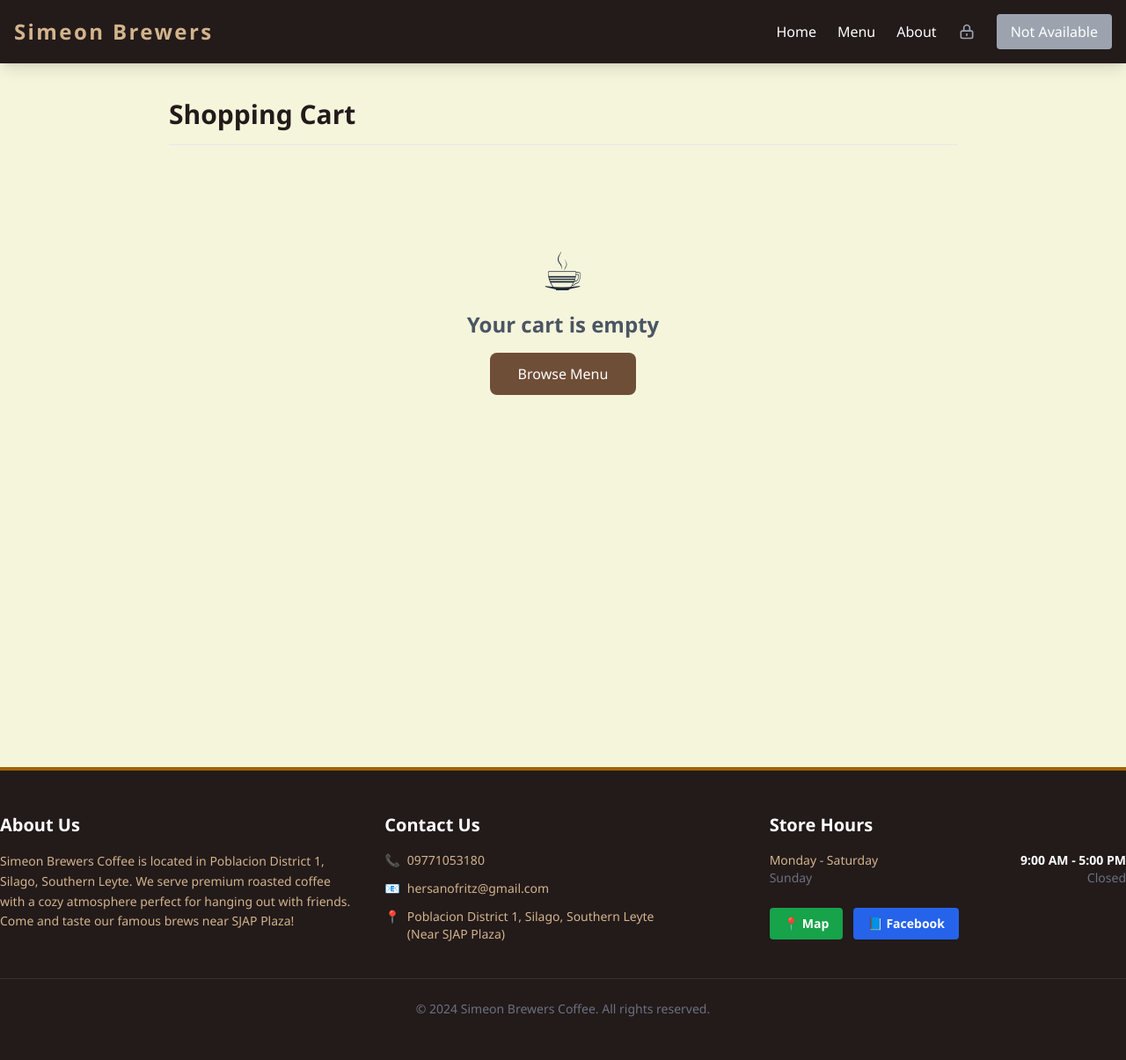
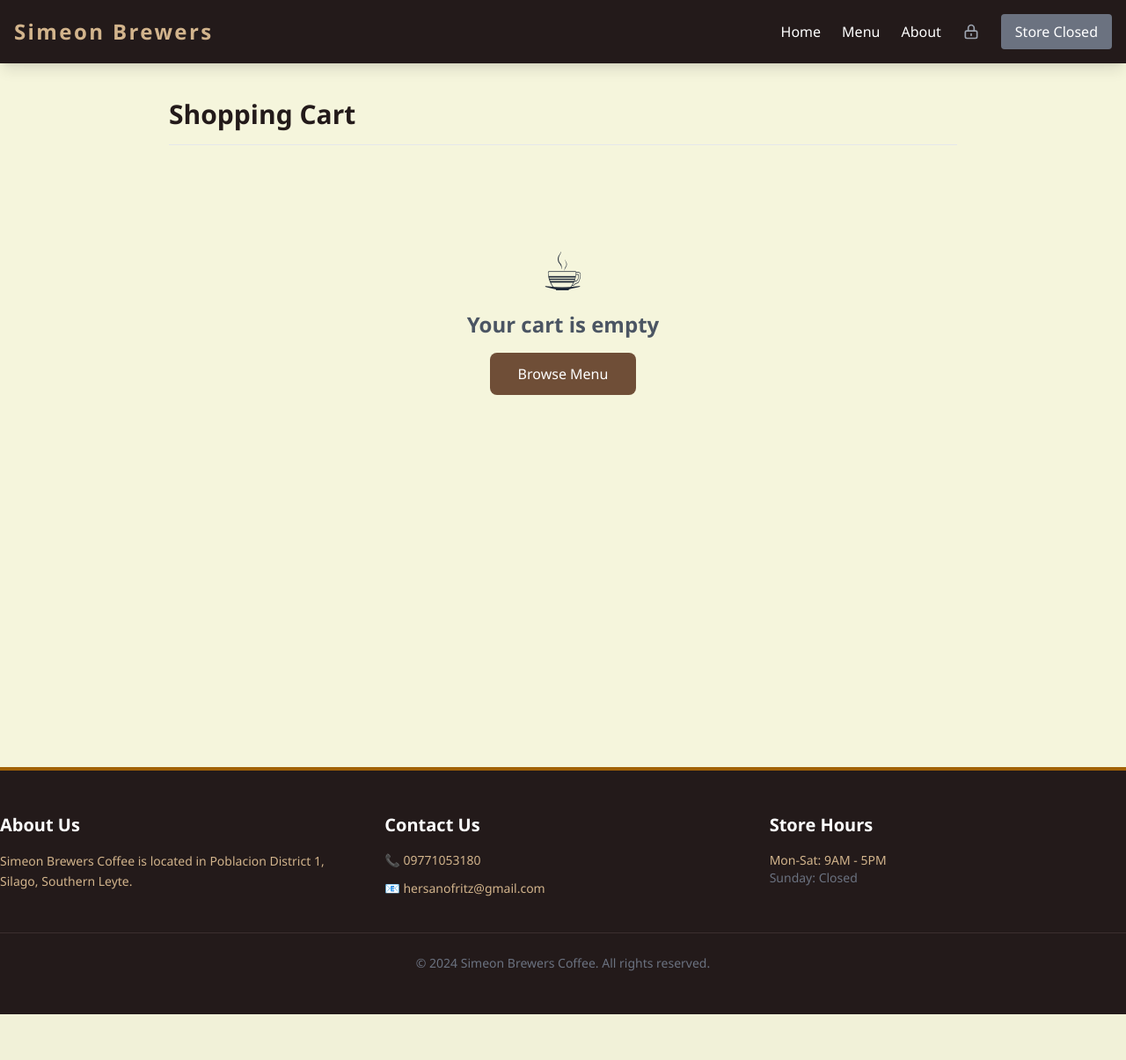
Before and after one commit to allysafgorduiz9-lab/simeon-brewery, a Laravel app: page /cart in a window 1280 px wide. Shown: the whole page at 88% size. After the commit the page ends 1153 px from the top, so only its background shows below. Run offline with Laravel 12, Linux system fonts and the light colour scheme; tables that the repository leaves empty hold one stand-in row (values such as "Sample post"); some libraries are stand-ins or nearby versions.

Commit message:
auto-commit

```diff
--- a/resources/views/layouts/main.blade.php
+++ b/resources/views/layouts/main.blade.php
@@ -20,38 +20,54 @@
         body { font-family: 'Segoe UI', Tahoma, Geneva, Verdana, sans-serif; }
     </style>
 </head>
+
 <body class="bg-coffee-100 text-gray-800">
+
+@php
+    $setting = \App\Models\Setting::first();
+    $storeStatus = $setting ? $setting->store_status : 'open';
+@endphp
 
 <!-- Navigation -->
 <nav class="bg-coffee-900 text-white p-4 sticky top-0 z-50 shadow-lg">
     <div class="container mx-auto flex justify-between items-center">
-            <a href="/" class="text-2xl font-extrabold tracking-widest text-coffee-300 hover:text-white transition">Simeon Brewers</a>
+
+        <a href="/" class="text-2xl font-extrabold tracking-widest text-coffee-300 hover:text-white transition">
+            Simeon Brewers
+        </a>
+
         <div class="hidden md:flex gap-6 text-base font-medium items-center">
+
             <a href="/" class="hover:text-yellow-500 transition">Home</a>
             <a href="/menu" class="hover:text-yellow-500 transition">Menu</a>
             <a href="/about" class="hover:text-yellow-500 transition">About</a>
+
             <a href="/admin" title="Staff Login" class="text-gray-400 hover:text-white">
-                    <svg class="w-5 h-5" fill="none" stroke="currentColor" viewBox="0 0 24 24"><path stroke-linecap="round" stroke-linejoin="round" stroke-width="2" d="M12 15v2m-6 4h12a2 2 0 002-2v-6a2 2 0 00-2-2H6a2 2 0 00-2 2v6a2 2 0 002 2zm10-10V7a4 4 0 00-8 0v4h8z"></path></svg>
+                <svg class="w-5 h-5" fill="none" stroke="currentColor" viewBox="0 0 24 24">
+                    <path stroke-linecap="round" stroke-linejoin="round" stroke-width="2"
+                          d="M12 15v2m-6 4h12a2 2 0 002-2v-6a2 2 0 00-2-2H6a2 2 0 00-2 2v6a2 2 0 002 2zm10-10V7a4 4 0 00-8 0v4h8z"></path>
+                </svg>
             </a>
-                @php
-    $storeStatus = session('store_status', 'open');
-@endphp
 
-@if(store_status() == 'open')
-    <button class="bg-yellow-600 px-4 py-2 rounded">Add to Cart</button>
+            <!-- Cart / Order Button -->
+            @if($storeStatus == 'open')
+                <a href="/cart"
+                   class="bg-yellow-600 px-4 py-2 rounded font-bold hover:bg-yellow-700 transition">
+                    Cart 🛒
+                </a>
             @else
-    <button disabled class="bg-gray-400 px-4 py-2 rounded cursor-not-allowed">
-        Not Available
+                <button disabled
+                        class="bg-gray-500 px-4 py-2 rounded cursor-not-allowed text-white">
+                    Store Closed
                 </button>
             @endif
+
         </div>
     </div>
 </nav>
-    @php
-    $storeStatus = session('store_status', 'open');
-@endphp
 
-@if(store_status() == 'closed')
+<!-- Store Closed Banner -->
+@if($storeStatus == 'closed')
     <div class="bg-red-600 text-white text-center py-3 font-bold">
         🚫 Ordering is currently closed. Please come back later.
     </div>
@@ -67,67 +83,29 @@
     <div class="container mx-auto">
         <div class="grid grid-cols-1 md:grid-cols-3 gap-8">
 
-                <!-- About Us -->
             <div>
                 <h3 class="text-xl font-bold text-white mb-4">About Us</h3>
                 <p class="text-sm text-coffee-300 leading-relaxed">
                     Simeon Brewers Coffee is located in Poblacion District 1, Silago, Southern Leyte.
-                        We serve premium roasted coffee with a cozy atmosphere perfect for hanging out with friends.
-                        Come and taste our famous brews near SJAP Plaza!
                 </p>
             </div>
 
-                <!-- Contact Info -->
             <div>
                 <h3 class="text-xl font-bold text-white mb-4">Contact Us</h3>
                 <ul class="space-y-3 text-sm text-coffee-300">
-                        <li class="flex items-center gap-2">
-                            <span>📞</span>
-                            <a href="tel:09771053180" class="hover:text-white transition">09771053180</a>
-                        </li>
-                        <li class="flex items-center gap-2">
-                            <span>📧</span>
-                            <a href="mailto:hersanofritz@gmail.com" class="hover:text-white transition">hersanofritz@gmail.com</a>
-                        </li>
-                        <li class="flex items-start gap-2">
-                            <span>📍</span>
-                            <span>Poblacion District 1, Silago, Southern Leyte<br>(Near SJAP Plaza)</span>
-                        </li>
+                    <li>📞 09771053180</li>
+                    <li>📧 hersanofritz@gmail.com</li>
                 </ul>
             </div>
 
-                <!-- Store Hours & Links -->
             <div>
                 <h3 class="text-xl font-bold text-white mb-4">Store Hours</h3>
-                    <ul class="text-sm text-coffee-300 mb-6">
-                        <li class="flex justify-between">
-                            <span>Monday - Saturday</span>
-                            <span class="text-white font-bold">9:00 AM - 5:00 PM</span>
-                        </li>
-                        <li class="flex justify-between text-gray-500">
-                            <span>Sunday</span>
-                            <span>Closed</span>
-                        </li>
-                    </ul>
-
-                    <!-- Quick Links -->
-                    <div class="flex gap-3">
-                        <a href="https://www.google.com/maps/@10.5279751,125.1622679,3a,75y,273.99h,80.8t/data=!3m7!1e1!3m5!1s8KR80UNwyyqw0sMd43_8xA!2e0!6shttps:%2F%2Fstreetviewpixels-pa.googleapis.com%2Fv1%2Fthumbnail%3Fcb_client%3Dmaps_sv.tactile%26w%3D900%26h%3D600%26pitch%3D9.196145765483152%26panoid%3D8KR80UNwyyqw0sMd43_8xA%26yaw%3D273.98595850580534!7i16384!8i8192?entry=ttu&g_ep=EgoyMDI2MDUxMy4wIKXMDSoASAFQAw%3D%3D"
-                           target="_blank"
-                           class="bg-green-600 hover:bg-green-700 text-white px-4 py-2 rounded text-sm font-bold transition">
-                           📍 Map
-                        </a>
-                        <a href="https://www.facebook.com/profile.php?id=100092630560572"
-                           target="_blank"
-                           class="bg-blue-600 hover:bg-blue-700 text-white px-4 py-2 rounded text-sm font-bold transition">
-                           📘 Facebook
-                        </a>
-                    </div>
+                <p class="text-sm text-coffee-300">Mon-Sat: 9AM - 5PM</p>
+                <p class="text-sm text-gray-500">Sunday: Closed</p>
             </div>
 
         </div>
 
-            <!-- Bottom Bar -->
         <div class="border-t border-coffee-800 mt-10 pt-6 text-center text-sm text-gray-500">
             <p>&copy; 2024 Simeon Brewers Coffee. All rights reserved.</p>
         </div>
```
Lines whose indentation alone changed are shown as unchanged.
